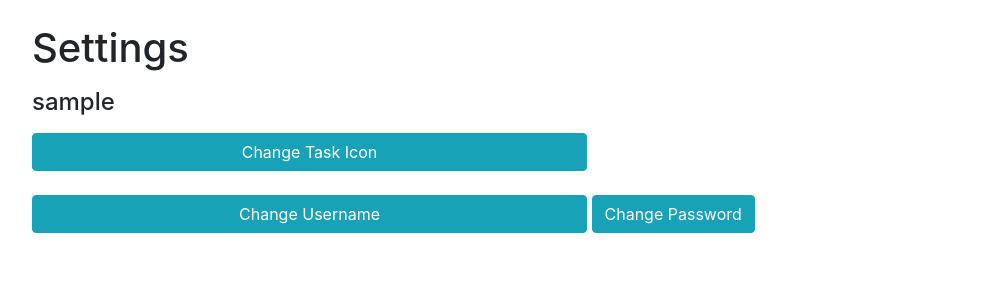
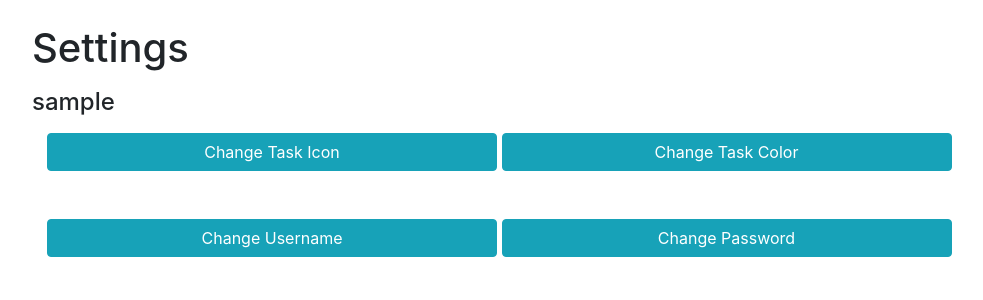
Before and after one commit to quinnmicha/ToDo, a PHP site: page /settings.php in a window 1280 px wide. Shown: the part 56-356 px from the top of the page, without its empty margins (53-1036 px from the left). Run offline with PHP 8.4, Linux system fonts and the light colour scheme; the visitor is signed in with stand-in values (Sample User, id 1); a stand-in replaces the project's code that opens the database connection; some libraries are stand-ins or nearby versions.

Commit message:
added functionality to pull color for task from DB and setup form to change the value in the settings page

```diff
--- a/settings.php
+++ b/settings.php
@@ -98,9 +98,25 @@ else {
         <h4 class="mt-2 col-12"><?php echo $_SESSION['username'];?></h4>
 
     </div>
-    <button class="btn btn-info col-6 offset-12 mt-2" id="changeIcon">Change Task Icon</button>
-    <button class="btn btn-info col-6 offset-12 mt-4" id="changeUser">Change Username</button>
-    <button class="btn btn-info offset-12 mt-4" id="changePass">Change Password</button>
+    <div class="col">
+        <button class="btn btn-info col-5 mt-2" id="changeIcon">Change Task Icon</button>
+        <button class="btn btn-info col-5 mt-2" id="changeTaskColor">Change Task Color</button>
+    </div>
+    <div class="col mt-4">
+        <button class="btn btn-info col-5  mt-4" id="changeUser">Change Username</button>
+        <button class="btn btn-info col-5 mt-4" id="changePass">Change Password</button>
+    </div>
+
+    <form action="settings.php" id="changeTaskColorForm" class="col-8 offset-2 mt-4 d-none" method="POST">
+        <input type="hidden" value="changeTaskColor" name="action">
+        <div class="form-row">
+            <input type="color" class="form-control" value="#5cb85c" name="newTaskColor">
+        </div>
+        <div class="form-row">
+            <input type="submit" class="btn btn-success col-8 offset-4 mt-2" value="Change Color">
+        </div>
+
+    </form>
 
     <form action="settings.php" id="changeUserForm" class="col-8 offset-2 mt-4 d-none" method="POST">
         <input type="hidden" value="changeUser" name="action">
--- a/tasks.php
+++ b/tasks.php
@@ -101,7 +101,7 @@ else {
 <div class="container">
     <div id="top" class="row">
         <h1 class='mt-4 col-4'>Tasks</h1>
-        <span class="offset-5 d-inline-block mt-4 text-success" style="font-size:3em;">
+        <span class="offset-5 d-inline-block mt-4" style="color:<?php echo $_SESSION['taskColor'];?>;font-size:3em;">
             <i class="<?php echo $_SESSION['taskIcon']?>" onclick="addTask()"></i>
             <p style="font-size:16px; margin:0;padding:0;">Add Task</p>
         </span>
```
